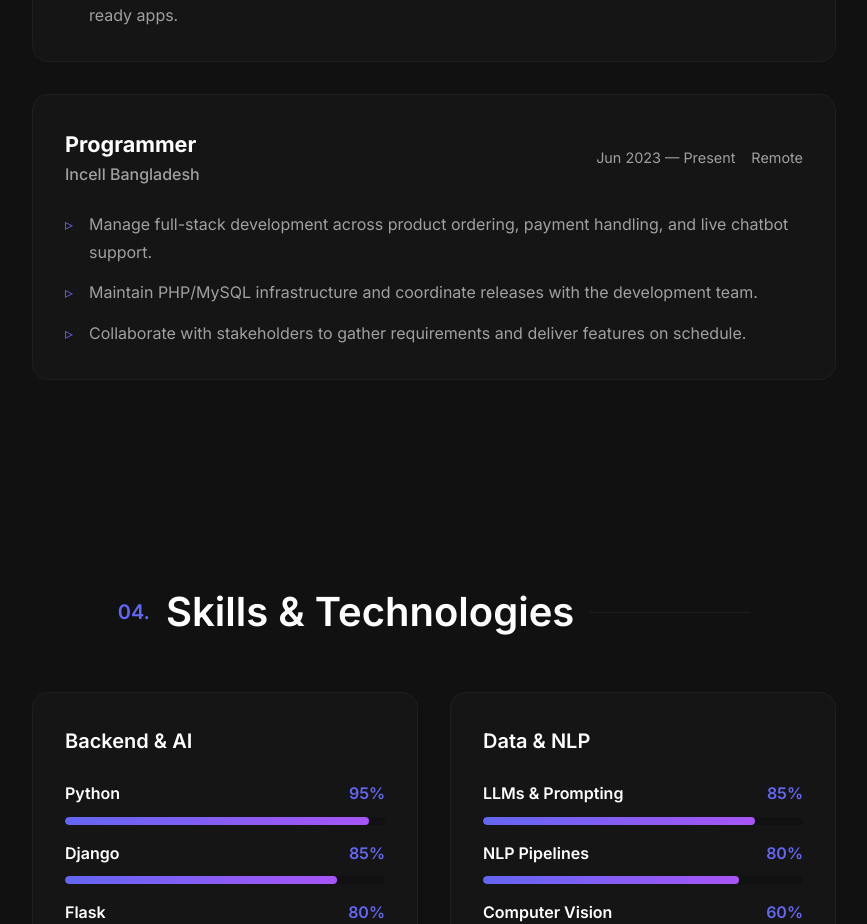
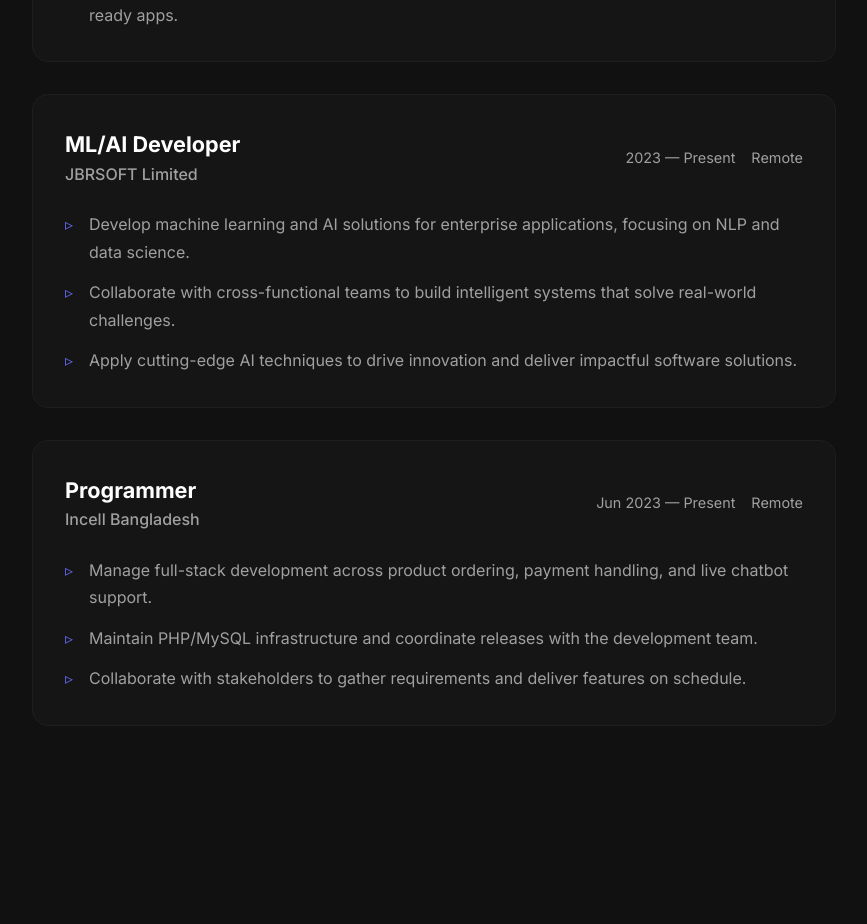
Before and after one commit to saberabanu0001/portfolio-me, a React (Vite) app: page / in a window 1280 px wide. Shown: the part 5705-6629 px from the top of the page, without its empty margins (206-1073 px from the left). Built offline with nearby package versions, Linux system fonts and the light colour scheme.

Commit message:
jbrsoft job added

```diff
--- a/src/content.ts
+++ b/src/content.ts
@@ -158,6 +158,18 @@ export const experiences = [
     ],
   },
   {
+    role: 'ML/AI Developer',
+    organization: 'JBRSOFT Limited',
+    period: '2023 — Present',
+    location: 'Remote',
+    url: 'https://jbrsoft.com',
+    bullets: [
+      'Develop machine learning and AI solutions for enterprise applications, focusing on NLP and data science.',
+      'Collaborate with cross-functional teams to build intelligent systems that solve real-world challenges.',
+      'Apply cutting-edge AI techniques to drive innovation and deliver impactful software solutions.',
+    ],
+  },
+  {
     role: 'Programmer',
     organization: 'Incell Bangladesh',
     period: 'Jun 2023 — Present',
```
